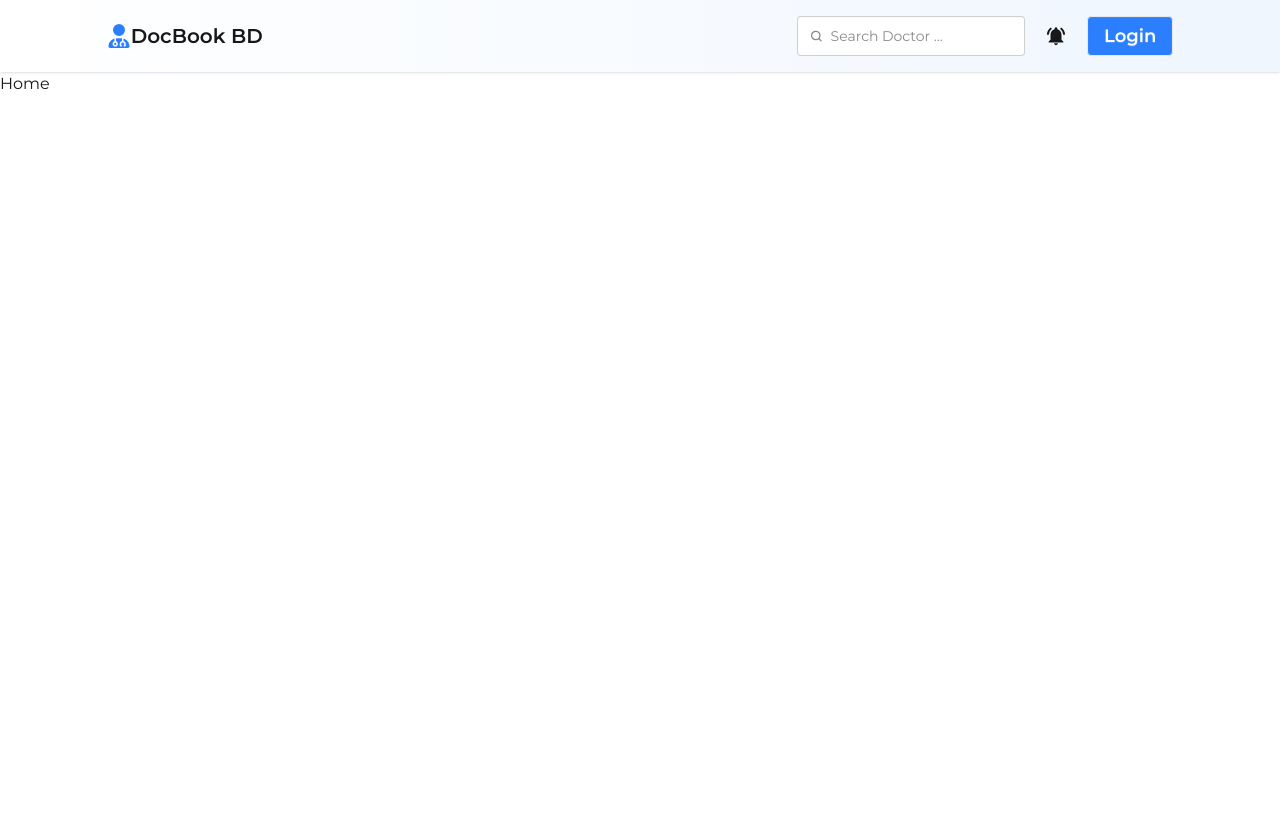
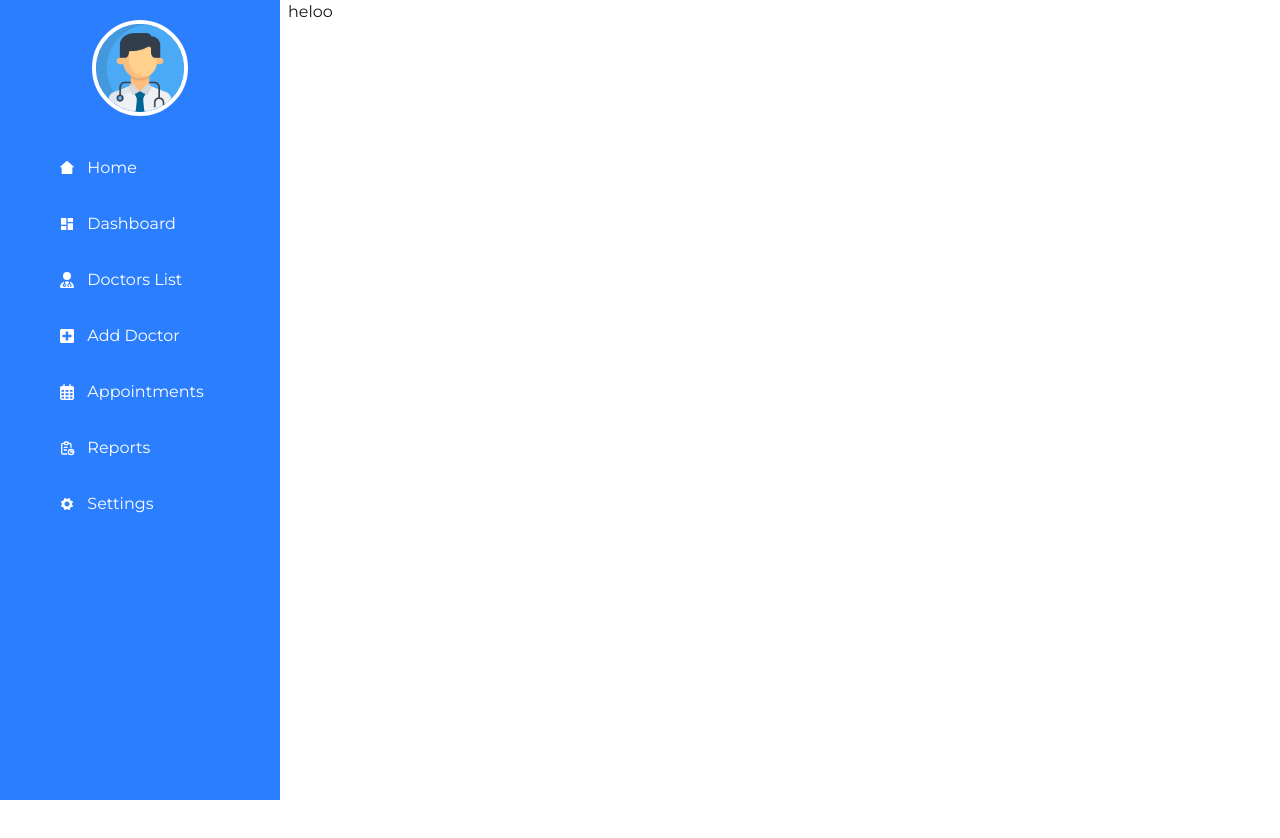
Before and after one commit to mdsamiulislam54/Hospital-Management, a React (Vite) app: page / in a window 1280 px wide. Shown: the top 838 px of the page. After the commit the page ends 800 px from the top, so only its background shows below. Built offline with nearby package versions, Linux system fonts and the light colour scheme.

Commit message:
Side menu bar menu iteam add and design update

```diff
--- a/src/components/Home/Home.jsx
+++ b/src/components/Home/Home.jsx
@@ -2,7 +2,9 @@ import React from 'react'
 
 const Home = () => {
   return (
-    <div>Home</div>
+    <div>
+        heloo
+    </div>
   )
 }
 
--- a/src/components/LayOut/Root.jsx
+++ b/src/components/LayOut/Root.jsx
@@ -2,17 +2,19 @@ import React from 'react'
 import Navbar from '../Navbar/Navbar'
 import { Outlet } from 'react-router'
 import Footer from '../Footer/Footer'
+import Sidebar from '../Sidebar/Sidebar'
 
 const Root = () => {
   return (
     <div>
-        <nav className='py-4 shadow bg-gradient-to-r to-blue-50'>
+        <nav className='md:hidden max-md:block py-4 shadow bg-gradient-to-r to-blue-50 relative'>
             <div className="navbar_container w-10/12 mx-auto">
             <Navbar/>
             </div>
         </nav>
-        <main className='h-screen'>
-            <Outlet/>
+        <main className='flex flex-1   relative overflow-hidden '>
+            <div className='w-70 hidden md:block bg-blue-500 h-full overflow-y-auto fixed'><Sidebar/></div>
+            <div className='flex-1 md:ml-70 px-2 overflow-y-auto h-full'><Outlet/></div>
         </main>
         <footer>
             {/* <Footer/> */}
--- a/src/components/Navbar/Navbar.jsx
+++ b/src/components/Navbar/Navbar.jsx
@@ -7,32 +7,51 @@ const Navbar = () => {
   return (
     <>
       <div className="flex justify-between">
-        <div className="flex items-center">
-          <FaUserDoctor size={24} className=" text-blue-500 font-bold " /> <span className="font-semibold text-xl">DocBook BD</span>
+        <div className="flex items-center  gap-2">
+          <div className="">
+            <label className="btn btn-circle swap swap-rotate">
+              {/* this hidden checkbox controls the state */}
+              <input type="checkbox" />
+
+              {/* hamburger icon */}
+              <svg
+                className="swap-off fill-current"
+                xmlns="http://www.w3.org/2000/svg"
+                width="32"
+                height="32"
+                viewBox="0 0 512 512"
+              >
+                <path d="M64,384H448V341.33H64Zm0-106.67H448V234.67H64ZM64,128v42.67H448V128Z" />
+              </svg>
+
+              {/* close icon */}
+              <svg
+                className="swap-on fill-current"
+                xmlns="http://www.w3.org/2000/svg"
+                width="32"
+                height="32"
+                viewBox="0 0 512 512"
+              >
+                <polygon points="400 145.49 366.51 112 256 222.51 145.49 112 112 145.49 222.51 256 112 366.51 145.49 400 256 289.49 366.51 400 400 366.51 289.49 256 400 145.49" />
+              </svg>
+            </label>
+          </div>
+         <div className="flex items-center gap-3">
+         <FaUserDoctor size={24} className=" text-blue-500 font-bold " />{" "}
+         <span className="font-semibold text-xl">DocBook BD</span>
+         </div>
         </div>
-        <div className="flex items-center gap-5">
-          <label className="input">
-            <svg
-              className="h-[1em] opacity-50"
-              xmlns="http://www.w3.org/2000/svg"
-              viewBox="0 0 24 24"
-            >
-              <g
-                strokeLinejoin="round"
-                strokeLinecap="round"
-                strokeWidth="2.5"
-                fill="none"
-                stroke="currentColor"
-              >
-                <circle cx="11" cy="11" r="8"></circle>
-                <path d="m21 21-4.3-4.3"></path>
-              </g>
-            </svg>
-            <input type="search" className="bg-transparent outline-none" required placeholder="Search Doctor ..." />
-          </label>
-          <MdNotificationsActive size={32}/>
+        <div className="flex items-center  gap-5">
+          <div className="flex items-center gap-3">
 
-         <button className="btn  bg-blue-500 text-white font-semibold text-lg">Login</button>
+            <MdNotificationsActive size={32} />
+          </div>
+
+          <button className="btn  bg-blue-500 text-white font-semibold text-lg">
+            Login
+          </button>
+
+
         </div>
       </div>
     </>
--- /dev/null
+++ b/src/components/Sidebar/Sidebar.jsx
@@ -0,0 +1,75 @@
+import React from 'react'
+import Navbar from '../Navbar/Navbar'
+import Doctor from '../../assets/9439123.png'
+import { NavLink } from 'react-router'
+import { MdDashboard } from 'react-icons/md'
+import { RiHome2Fill } from 'react-icons/ri'
+import { FaRegCalendarDays, FaUserDoctor } from 'react-icons/fa6'
+import { FaPlusSquare } from 'react-icons/fa'
+import { TbReport } from 'react-icons/tb'
+import { IoIosSettings } from 'react-icons/io'
+const Sidebar = () => {
+  return (
+    <div className="w-10/12 mx-auto  min-h-screen p-5 rounded-lg text-white">
+    <div className="flex justify-center items-center mb-8">
+      <img src={Doctor} alt="Doctor" className="w-24 h-24 rounded-full border-4 border-white" />
+    </div>
+
+    <div>
+      <ul className="flex flex-col gap-4 justify-center items-center">
+        <NavLink
+          className="flex items-center gap-3 w-full px-4 py-2 rounded-lg hover:bg-blue-600 transition"
+          to="/"
+        >
+          <RiHome2Fill /> Home
+        </NavLink>
+
+        <NavLink
+          className="flex items-center gap-3 w-full px-4 py-2 rounded-lg hover:bg-blue-600 transition"
+          to="/dashboard"
+        >
+          <MdDashboard /> Dashboard
+        </NavLink>
+
+        <NavLink
+          className="flex items-center gap-3 w-full px-4 py-2 rounded-lg hover:bg-blue-600 transition"
+          to="/doctors"
+        >
+          <FaUserDoctor /> Doctors List
+        </NavLink>
+
+        <NavLink
+          className="flex items-center gap-3 w-full px-4 py-2 rounded-lg hover:bg-blue-600 transition"
+          to="/add-doctor"
+        >
+          <FaPlusSquare /> Add Doctor
+        </NavLink>
+
+        <NavLink
+          className="flex items-center gap-3 w-full px-4 py-2 rounded-lg hover:bg-blue-600 transition"
+          to="/appointments"
+        >
+          <FaRegCalendarDays /> Appointments
+        </NavLink>
+
+        <NavLink
+          className="flex items-center gap-3 w-full px-4 py-2 rounded-lg hover:bg-blue-600 transition"
+          to="/reports"
+        >
+          <TbReport /> Reports
+        </NavLink>
+
+        <NavLink
+          className="flex items-center gap-3 w-full px-4 py-2 rounded-lg hover:bg-blue-600 transition"
+          to="/settings"
+        >
+          <IoIosSettings /> Settings
+        </NavLink>
+      </ul>
+    </div>
+  </div>
+
+  )
+}
+
+export default Sidebar
```
Also changed, not shown: src/assets/9439123.png (added), src/assets/doctor.png (added).
